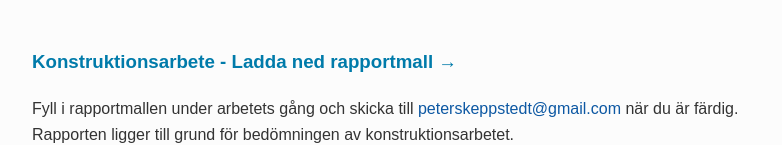
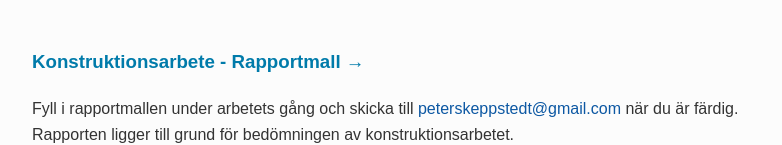
Before and after one commit to veckodisc/veckodisc.github.io, a plain HTML site: page konstruktionsarbete.html in a window 1280 px wide. Shown: the part 553-698 px from the top of the page, without its empty margins (248-1030 px from the left). Drawn offline with Linux system fonts and the light colour scheme.

Commit message:
New AI-stuff.

```diff
--- a/konstruktionsarbete.html
+++ b/konstruktionsarbete.html
@@ -19,7 +19,7 @@
 
     <h3 style="cursor: pointer" onclick="location.href='konstruktionsarbete-instruktioner.pdf';">Konstruktionsarbete - Instruktion →</h3>
     <p>Instruktionerna delas ut i pappersform, men finns också här som pdf.</p>
-    <h3 style="cursor: pointer" onclick="location.href='konstruktionsarbete-rapportmall.docx';" download="konstruktionsarbete-rapportmall.docx">Konstruktionsarbete - Ladda ned rapportmall →</h3>
+    <h3 style="cursor: pointer" onclick="location.href='konstruktionsarbete-rapportmall.docx';" download="konstruktionsarbete-rapportmall.docx">Konstruktionsarbete - Rapportmall →</h3>
     <p>Fyll i rapportmallen under arbetets gång och skicka till <a href="mailto:peterskeppstedt@gmail.com">peterskeppstedt@gmail.com</a> när du är färdig. Rapporten ligger till grund för bedömningen av konstruktionsarbetet.</p>
     <h3 style="cursor: pointer" onclick="location.href='https://arbetsformedlingen.se/for-arbetssokande/yrken-och-framtid/hitta-yrken/yrkesgrupper/1333';">Industridesign →</h3><p>Industridesign (eller produktdesign) handlar om att formge industriellt massproducerade föremål som tillverkas på ett kostnadseffektivt sätt och samtidigt uppfyller andra krav på exempelvis estetik, funktion, miljöpåverkan, säkerhet och användarvänlighet. Industridesign är en kreativ och uppfinningsrik process där faktorer som teknik, material, miljö, säkerhet, ekonomi, marknadsföring och estetik förs samman och resulterar i maskinproducerbara varor.<br><br>Industridesignern ingår i en produktutvecklingsgrupp och arbetar i nära samarbete med konstruktörer och marknadsförare. Industridesignern tar fram skisser, ritningar och modeller som underlag till serie- eller masstillverkade produkter. Ofta tillverkas en prototyp för att kunna studera den framtida produkten “i full skala”.</p>
     <h3>Övergripande betygskriterier för konstruktionsarbetet</h3>
```
Also changed, not shown: teknik-planering.html (+1 -1 lines).
